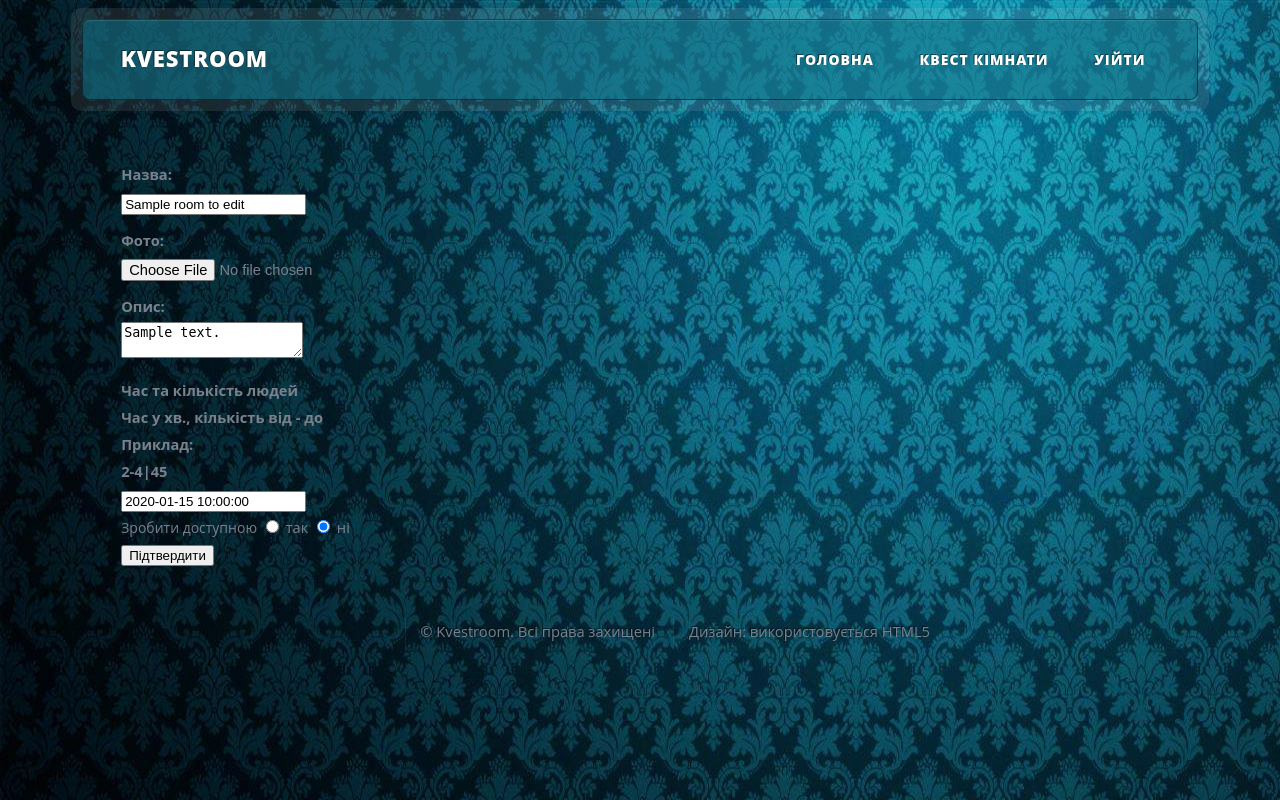
After one commit to Dimaskao/kvest-room, a Symfony app: template templates/admin/admin.html.twig in a window 1280 px wide. The commit adds this page. Run offline with Twig, Linux system fonts and the light colour scheme; the template is opened without the code that fills it: most values are stand-ins (such as "Sample title", 1, 10 or a date in 2020); some libraries are stand-ins or nearby versions.

Commit message:
Admin can edit rooms

```diff
--- a/public/css/common.css
+++ b/public/css/common.css
@@ -15,6 +15,12 @@ body{
     font-size: 1.4em;
     color: #fff;
 }
+
+.admin_menu {
+    margin: 50px;
+    width: 500px;
+}
+
 .kvestroom-opus {
     display: flex;
     justify-content: center;
--- a/src/Controller/CommentsController.php
+++ b/src/Controller/CommentsController.php
@@ -55,8 +55,8 @@ final class CommentsController extends AbstractController
     public function removeComment(int $commentId): RedirectResponse
     {
         $comment = $this->commentRepository->find($commentId);
-        if($comment->getUser()->getId() != $this->getUser()->getId()) {
-            return $this->redirectToRoute("app_home");
+        if ($comment->getUser()->getId() != $this->getUser()->getId() && 'ROLE_ADMIN' !== $this->getUser()->getRoles()[0]) {
+            return $this->redirectToRoute('app_home');
         }
         $this->em->remove($comment);
         $this->em->flush();
--- a/src/DataFixtures/UserFixture.php
+++ b/src/DataFixtures/UserFixture.php
@@ -31,7 +31,7 @@ final class UserFixture extends AbstractFixture
         }
 
         $admin = new User('admin@dev.com', 'admin');
-        $admin->setPassword('admin');
+        $admin->setPassword($this->passwordEncoder->encodePassword($user, 'admin'));
         $admin->setRoles(['ROLE_ADMIN']);
         $manager->persist($admin);
 
@@ -44,7 +44,7 @@ final class UserFixture extends AbstractFixture
             $i.'@mail',
             $this->faker->name(),
         );
-        $user->setPassword($this->passwordEncoder->encodePassword($user, 111));
+        $user->setPassword($this->passwordEncoder->encodePassword($user, '111'));
         $user->setImage($this->faker->imageUrl());
 
         return $user;
--- /dev/null
+++ b/templates/admin/admin.html.twig
@@ -0,0 +1,57 @@
+{% extends 'base.html.twig' %}
+
+{% block title %}Редактор{% endblock %}
+
+{% block main %}
+    <div class="main-wrapper2">
+        <div class="admin_menu">
+            {% if roomToEdit is defined %}
+                <form action="{{ path('app_admin_edit') }}" method="POST" enctype="multipart/form-data">
+                    <input type="hidden" name="room" value="{{ roomToEdit.id }}">
+                    <div class="field-block">
+                        <label for="roomName">Назва: </label>
+                        <input name="name" id="roomName" value="{{ roomToEdit.name }}"/>
+                    </div>
+                    <div class="field-block">
+                        <label for="roomName"> Фото: </label>
+                        <input class="file" type="file" name="photo">
+                    </div>
+                    <div class="field-block">
+                        <label for="roomDescription">Опис: </label>
+                        <textarea id="roomDescription" name="description">{{ roomToEdit.description }}</textarea>
+                    </div>
+                    <div class="field-block">
+                        <label for="peopleAndTimeInfo">
+                            Час та кількість людей <br>
+                            Час у хв., кількість від - до <br>
+                            Приклад: <br>
+                            2-4|45
+                        </label>
+                        <input id="peopleAndTimeInfo" name="peopleAndTimeInfo" value="{{ roomToEdit.peopleAndTimeInfo }}"/>
+                    </div>
+                    <div class="field-block">
+                        <span class="check-text">Зробити доступною</span>
+                        <input id="check" name="available" value="1" type="radio"> так
+                        <input id="check" name="available" value="0" checked type="radio"> ні
+                    </div>
+                    <button type="submit" name="confirm_edit" value="confirm_edit!">Підтвердити</button>
+                </form>
+            {% else %}
+                <a href="#"><button>Додати нову кімнату</button></a>
+                <br>
+                <br>
+                <form action="{{ path('app_admin_edit') }}" method="POST">
+                    <select required name="room">
+                        <option disabled selected>Виберіть кімнату</option>
+                        {% for room in rooms %}
+                            <option value="{{ room.id }}">{{ room.name }}</option>
+                        {% endfor %}
+                    </select>
+                    <br>
+                    <button type="submit" name="edit" value="edit!">Редагуваты</button>
+                    <button type="submit" name="remove" value="remove!">Выдалити</button>
+                </form>
+            {% endif %}
+        </div>
+    </div>
+{% endblock %}
--- a/templates/comments/comments.html.twig
+++ b/templates/comments/comments.html.twig
@@ -13,7 +13,7 @@
             </div>
             <div>
                 {% if app.user %}
-                    {% if app.user.id == comment.user.id %}
+                    {% if app.user.id == comment.user.id or app.user.roles[0] == "ROLE_ADMIN" %}
                     <a href='{{ path('app_remove_comment', {commentId: comment.id} ) }}'><img src='{{ asset('images/basket.png') }}' class='basket'></a>
                     {% endif %}
                 {% endif %}
--- a/templates/inc/header.html.twig
+++ b/templates/inc/header.html.twig
@@ -24,6 +24,11 @@
                     {% if  uri  == '/login' %}<li class="current_page_item"><a href="{{ path('app_login') }}">Уійти</a></li>
                     {% else %}<li><a href="{{ path('app_login') }}">Уійти</a></li>{% endif %}
                 {% endif %}
+
+                {% if app.user and app.user.roles[0] == 'ROLE_ADMIN'%}
+                    {% if  uri  == '/admin' %}<li class="current_page_item"><a href="{{ path('app_admin') }}">Редактор</a></li>
+                    {% else %}<li><a href="{{ path('app_admin') }}">Редактор</a></li>{% endif %}
+                {% endif %}
             </ul>
         </nav>
     </div>
```
Also changed, not shown: src/Controller/AdminController.php (added, +57 -0 lines), src/Entity/Room.php (+25 -0 lines), src/Service/AdminService.php (added, +66 -0 lines), src/Service/AdminServiceInterface.php (added, +18 -0 lines).
